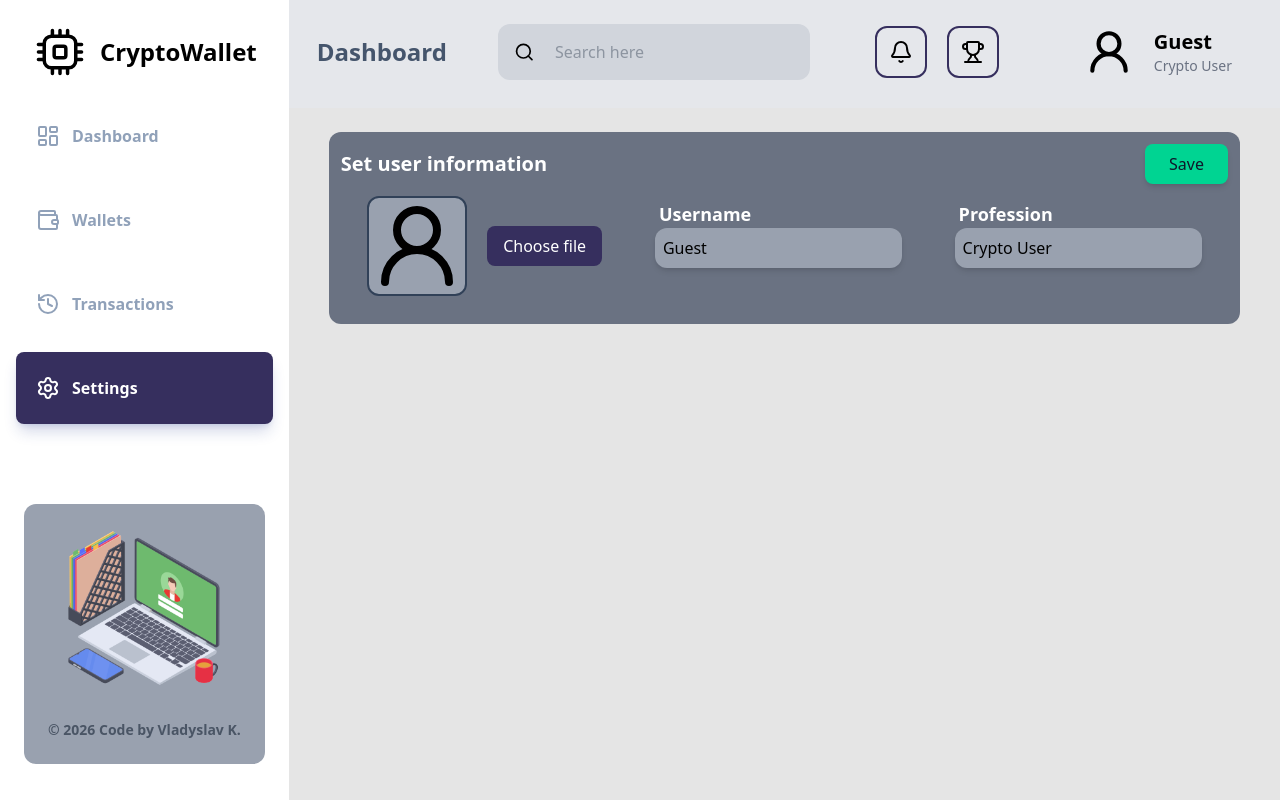
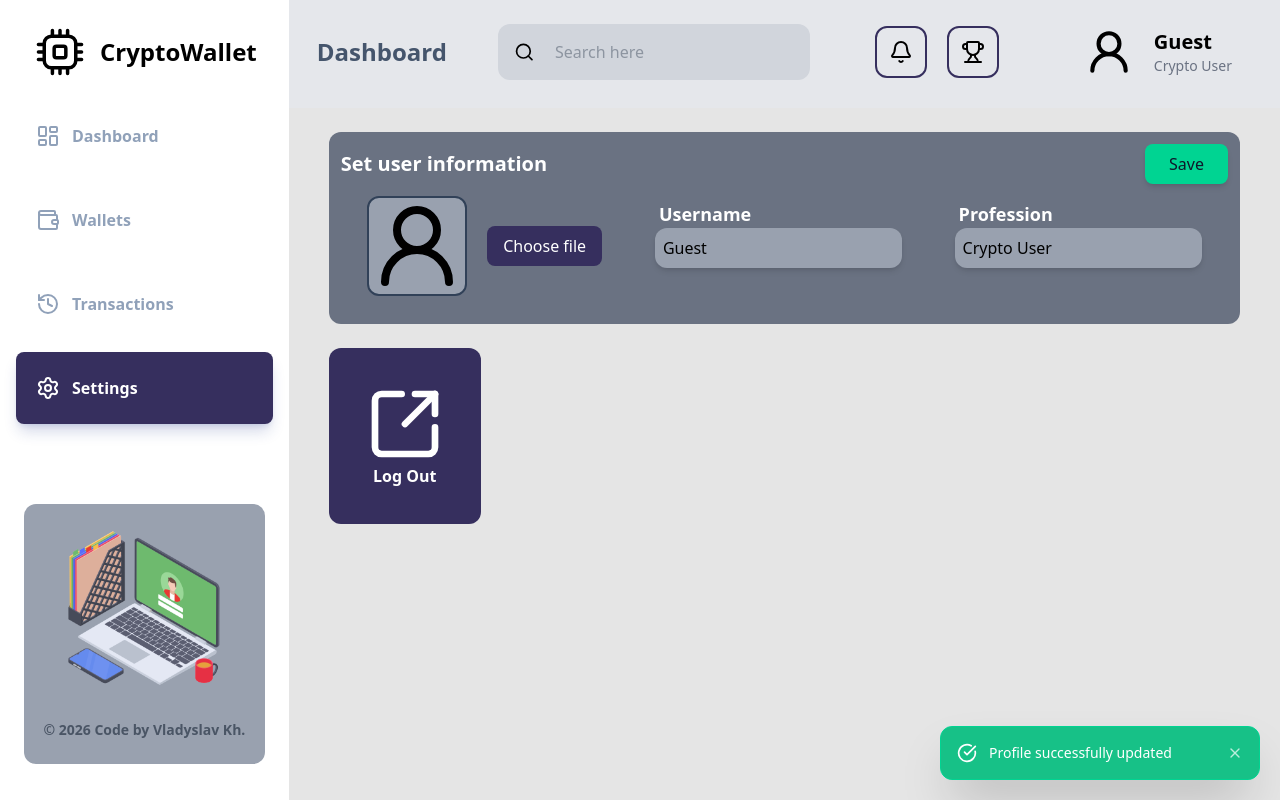
Before and after one commit to Kholod13/cryptoWallet, a React (Vite) app: page /settings in a window 1280 px wide. Both pictures are taken after a click on the button "Save". Built offline with nearby package versions, Linux system fonts and the light colour scheme.

Commit message:
add logout, toastSlice and README

```diff
--- a/package.json
+++ b/package.json
@@ -12,6 +12,7 @@
   "dependencies": {
     "@reduxjs/toolkit": "^2.11.2",
     "@tailwindcss/vite": "^4.1.18",
+    "framer-motion": "^12.34.0",
     "lucide-react": "^0.563.0",
     "react": "^19.2.0",
     "react-dom": "^19.2.0",
--- a/src/components/layout/Navbar.tsx
+++ b/src/components/layout/Navbar.tsx
@@ -51,7 +51,7 @@ export const Navbar = () => {
             <div className="flex flex-col items-center gap-8 px-2 ml-2 mr-2 mt-5 mb-5 bg-gray-400
             p-6 rounded-xl">
                 <img src={codeBy} alt="code_icon" className="w-40 h-40" />
-                <p className="font-bold text-wrap text-sm text-gray-600 text-center">© 2026 Code by Vladyslav K.</p>
+                <p className="font-bold text-wrap text-sm text-gray-600 text-center">© 2026 Code by Vladyslav Kh.</p>
             </div>
 
         </nav>
--- /dev/null
+++ b/src/components/settings/Logout.tsx
@@ -0,0 +1,19 @@
+import { SquareArrowOutUpRight } from 'lucide-react';
+import {useAppDispatch} from "../../store";
+import {logoutUser} from '../../store/slices/userSlice.ts';
+import {NavLink} from 'react-router-dom';
+
+export const Logout = () => {
+    const dispatch = useAppDispatch();
+
+    return (
+        <NavLink to={'/dashboard'} onClick={() => dispatch(logoutUser())}
+        className='inline-block text-center text-white font-bold rounded-xl cursor-pointer flex-col bg-[#362F5E] p-9
+        hover:bg-[#4a4080] transition-colors'>
+            <SquareArrowOutUpRight color='white' size={80}/>
+            <p>Log Out</p>
+        </NavLink>
+    )
+}
+
+export default Logout;
--- a/src/components/settings/UserParams.tsx
+++ b/src/components/settings/UserParams.tsx
@@ -2,49 +2,55 @@ import React, { useState, useRef } from 'react';
 import { UserRoundIcon } from 'lucide-react';
 import { useAppDispatch, useAppSelector } from '../../store'; // Твои типизированные хуки
 import { updateUser } from '../../store/slices/userSlice';
+//toast
+import {addToast} from '../../store/slices/toastSlice'
 
 export const UserParams = () => {
     const dispatch = useAppDispatch();
-    // Берем текущие данные из Redux для инициализации
     const userData = useAppSelector((state) => state.user);
 
-    // Локальный стейт для формы
+    // local state for form
     const [name, setName] = useState(userData.username);
     const [profession, setProfession] = useState(userData.profession);
     const [tempAvatar, setTempAvatar] = useState(userData.avatarUrl);
 
-    // Реф для скрытого инпута файла
+    // ref for hide input Choose file
     const fileInputRef = useRef<HTMLInputElement>(null);
 
-    // Функция для вызова выбора файла
+    // Function for call 'choose file'
     const handleChooseFile = () => {
         fileInputRef.current?.click();
     };
 
-    // Обработка выбора картинки
+    // Processing to choose image
     const handleFileChange = (e: React.ChangeEvent<HTMLInputElement>) => {
         const file = e.target.files?.[0];
         if (file) {
             const reader = new FileReader();
 
-            // Когда файл прочитан, превращаем его в строку и кладем в стейт
+            // When file was read, convert it to string for saving
             reader.onloadend = () => {
                 const base64String = reader.result as string;
-                setTempAvatar(base64String); // Теперь это длинный текст, который можно сохранить
+                setTempAvatar(base64String); // This one we can save
             };
 
             reader.readAsDataURL(file);
         }
     };
 
-    // Сохранение в Redux
+    // Save to Redux
     const handleSave = () => {
+        //update data
         dispatch(updateUser({
             username: name,
             profession: profession,
             avatarUrl: tempAvatar
         }));
-        alert("Profile updated!");
+        //toast
+        dispatch(addToast({
+            message: 'Profile successfully updated',
+            type: 'success'
+        }))
     };
 
     return (
@@ -70,7 +76,7 @@ export const UserParams = () => {
                         )}
                     </div>
 
-                    {/* СКРЫТЫЙ ИНПУТ */}
+                    {/* Hidden input */}
                     <input
                         type="file"
                         ref={fileInputRef}
@@ -79,7 +85,7 @@ export const UserParams = () => {
                         className="hidden"
                     />
 
-                    {/* КНОПКА ВМЕСТО ИНПУТА */}
+                    {/* button instead of input */}
                     <button
                         onClick={handleChooseFile}
                         className="bg-[#362F5E] text-white px-4 py-2 rounded-lg text-sm font-semibold hover:bg-[#4a4080] transition-colors"
--- /dev/null
+++ b/src/components/ui/ToastContainer.tsx
@@ -0,0 +1,79 @@
+import { motion, AnimatePresence } from 'framer-motion';
+import { useAppDispatch, useAppSelector } from '../../store';
+import { removeToast } from '../../store/slices/toastSlice';
+import { X, CheckCircle, AlertCircle, CircleX } from 'lucide-react';
+import { useEffect } from 'react';
+
+//Data interface
+interface IToast {
+    id: string;
+    message: string;
+    type: 'success' | 'error' | 'info';
+}
+
+// Interface propses for separate element
+interface ToastItemProps {
+    toast: IToast;
+}
+
+// Container
+export const ToastContainer = () => {
+    const toasts = useAppSelector((state) => state.toast.toasts);
+
+    return (
+        <div className="fixed bottom-5 right-5 z-[9999] flex flex-col gap-3 w-80 pointer-events-none">
+            <AnimatePresence>
+                {toasts.map((toast: IToast) => (
+                    // Transmit special ID and object
+                    <ToastItem key={toast.id} toast={toast} />
+                ))}
+            </AnimatePresence>
+        </div>
+    );
+};
+
+const handleMessage = (type: string) => {
+    if (type === 'success') {
+        return <CheckCircle size={20}/>;
+    }
+    if (type === 'error') {
+        return <CircleX size={20}/>;
+    }
+    if (type === 'info') {
+        return <AlertCircle size={20}/>;
+    }
+}
+
+//Element inside Container
+const ToastItem = ({ toast }: ToastItemProps) => {
+    const dispatch = useAppDispatch();
+    const message = handleMessage(toast.type);
+    useEffect(() => {
+        const timer = setTimeout(() => {
+            dispatch(removeToast(toast.id));
+        }, 3000);
+        return () => clearTimeout(timer);
+    }, [toast.id, dispatch]);
+
+    return (
+        <motion.div
+            initial={{ opacity: 0, x: 50, scale: 0.8 }}
+            animate={{ opacity: 1, x: 0, scale: 1 }}
+            exit={{ opacity: 0, scale: 0.5, transition: { duration: 0.2 } }}
+            layout
+            // pointer-events-auto for clicking (X)
+            className={`pointer-events-auto flex items-center justify-between p-4 rounded-xl shadow-2xl border backdrop-blur-md
+            ${toast.type === 'success' ? 'bg-emerald-500/90 border-emerald-400 text-white' : ''}
+            ${toast.type === 'error' ? 'bg-red-500/90 border-red-400 text-white' : ''}
+            ${toast.type === 'info' ? 'bg-blue-500/90 border-blue-400 text-white' : ''}`}
+        >
+            <div className="flex items-center gap-3">
+                {message}
+                <p className="text-sm font-medium">{toast.message}</p>
+            </div>
+            <button onClick={() => dispatch(removeToast(toast.id))}>
+                <X size={16} className="opacity-70 hover:opacity-100" />
+            </button>
+        </motion.div>
+    );
+};
--- a/src/main.tsx
+++ b/src/main.tsx
@@ -4,10 +4,12 @@ import './index.css'
 import App from './App.tsx'
 import {store} from './store' //redux
 import {Provider} from 'react-redux' //redux
+import {ToastContainer} from "./components/ui/ToastContainer.tsx";
 
 createRoot(document.getElementById('root')!).render(
   <StrictMode>
     <Provider store={store}> {/* Чтобы все приложение видело Redux */}
+        <ToastContainer />
         <App />
     </Provider>
   </StrictMode>,
--- a/src/pages/Settings.tsx
+++ b/src/pages/Settings.tsx
@@ -1,11 +1,17 @@
 import UserParams from '../components/settings/UserParams';
-
+import Logout from '../components/settings/Logout';
+import {useAppSelector} from "../store";
 
 const Settings = () => {
 
+    const userName = useAppSelector(state => state.user.username);
+
     return (
         <div className='flex flex-col gap-6'>
-            <UserParams />
+            <UserParams key={userName} />
+            <div className='flex'>
+                <Logout />
+            </div>
         </div>
     )
 }
--- a/src/store/index.ts
+++ b/src/store/index.ts
@@ -1,12 +1,14 @@
 import {configureStore} from "@reduxjs/toolkit";
 import uiReducer from './slices/uiSlice';
 import userReducer from './slices/userSlice';
+import toastReducer from './slices/toastSlice';
 import {type TypedUseSelectorHook, useDispatch, useSelector} from "react-redux";
 
 export const store = configureStore({
     reducer: {
         ui: uiReducer,
         user: userReducer,
+        toast: toastReducer,
     }
 })
 
--- /dev/null
+++ b/src/store/slices/toastSlice.ts
@@ -0,0 +1,36 @@
+import { createSlice, type PayloadAction } from "@reduxjs/toolkit";
+
+interface Toast {
+    id: string;
+    message: string;
+    type: 'success' | 'error' | 'info';
+}
+
+interface ToastState {
+    toasts: Toast[];
+}
+
+const initialState: ToastState = {
+    toasts: [],
+};
+
+const toastSlice = createSlice({
+    name: 'toasts',
+    initialState,
+    reducers: {
+        //add message
+        addToast: (state, action: PayloadAction<Omit<Toast, 'id'>>) => {
+            state.toasts.push({
+                ...action.payload,
+                id: Date.now().toString(),
+            });
+        },
+        //remove specific message
+        removeToast: (state, action: PayloadAction<string>) => {
+            state.toasts = state.toasts.filter((toast) => toast.id !== action.payload);
+        },
+    },
+});
+
+export const { addToast, removeToast } = toastSlice.actions;
+export default toastSlice.reducer;
--- a/src/store/slices/userSlice.ts
+++ b/src/store/slices/userSlice.ts
@@ -29,8 +29,12 @@ const userSlice = createSlice({
 
             return newState;
         },
+        logoutUser: () => {
+            localStorage.removeItem('crypto_user');
+            return initialState;
+        }
     },
 });
 
-export const { updateUser } = userSlice.actions;
+export const { updateUser, logoutUser } = userSlice.actions;
 export default userSlice.reducer;
```
Also changed, not shown: 2 other files (tests, documents, lock files or other folders).
